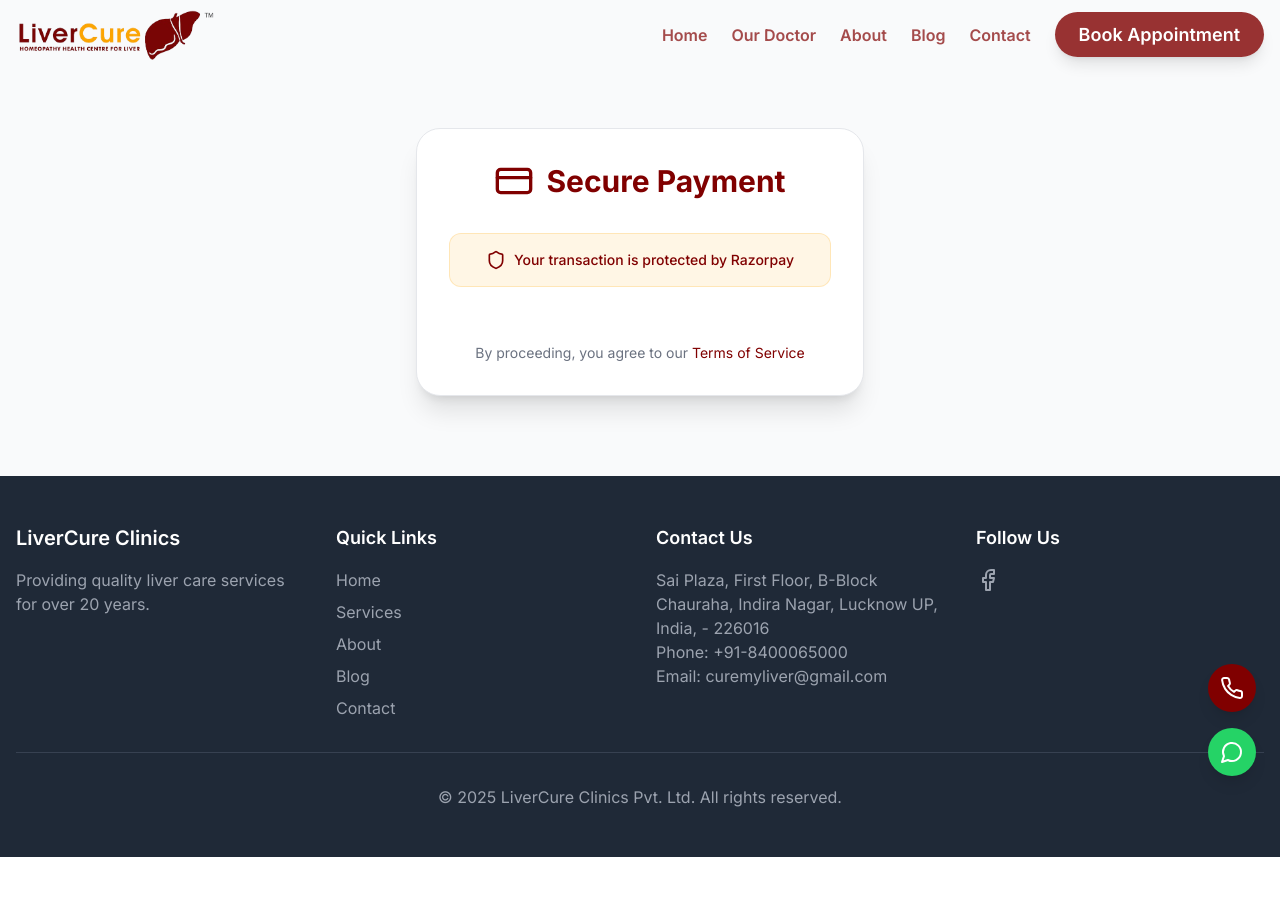
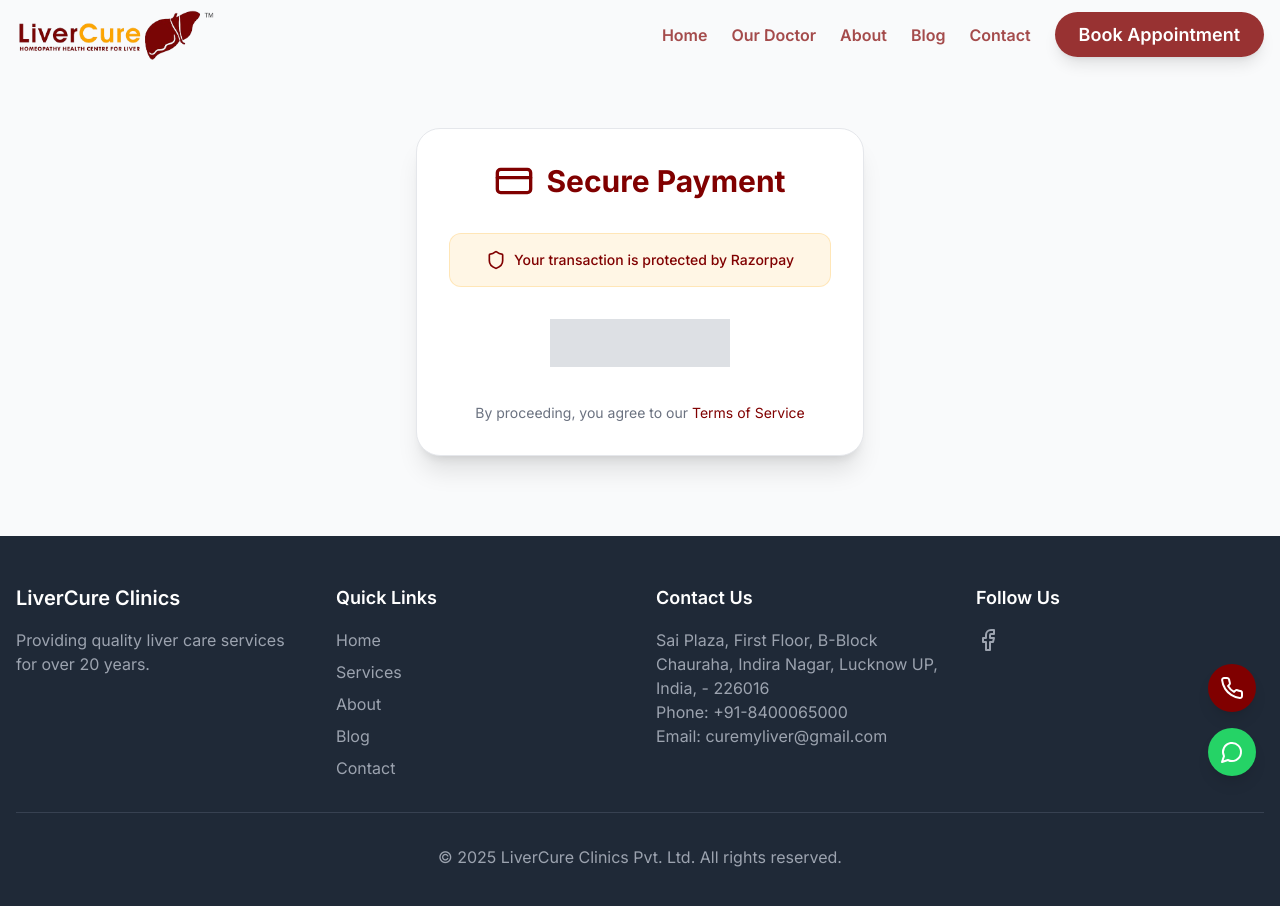
Before and after one commit to aryan456as/lcwebstatic, a Next.js app: page /payment in a window 1280 px wide. Shown: the top 906 px of the page. Before the commit the page ends 857 px from the top, so only its background shows below. Built offline with nearby package versions, Linux system fonts and the light colour scheme.

Commit message:
ui improvements

```diff
--- a/app/book-appointment/page.tsx
+++ b/app/book-appointment/page.tsx
@@ -351,21 +351,37 @@ export default function BookAppointment() {
       <svg className="w-8 h-8 text-green-500" fill="none" stroke="currentColor" viewBox="0 0 24 24" xmlns="http://www.w3.org/2000/svg">
         <path strokeLinecap="round" strokeLinejoin="round" strokeWidth={2} d="M5 13l4 4L19 7" />
       </svg>
-    </motion.div>
-    <h3 className="text-xl font-semibold text-green-800 mb-2">Appointment Request Submitted Successfully!</h3>
-    <p className="text-green-600 mb-6">Your appointment request has been submitted. Please proceed to payment to confirm.</p>
+      <motion.div>
+  <h3 className="text-xl font-semibold text-green-800 mb-2">
+    Appointment Request Submitted Successfully!
+  </h3>
+  <p className="text-green-600 mb-6">
+    Your appointment request has been submitted. Please proceed to payment to confirm.
+  </p>
   <div className="flex justify-center">
     <Link
       href="/payment"
-              className="inline-flex items-center justify-center bg-[#800000] text-white px-8 py-3 rounded-full text-lg font-semibold hover:bg-[#FFA500] transition-all duration-300 transform hover:scale-105 focus:outline-none focus:ring-2 focus:ring-[#800000] focus:ring-opacity-50"
+      className="inline-flex items-center justify-center bg-[#800000] text-white px-6 py-2 md:px-8 md:py-3 rounded-full text-sm md:text-lg font-semibold hover:bg-[#FFA500] transition-all duration-300 transform hover:scale-105 focus:outline-none focus:ring-2 focus:ring-[#800000] focus:ring-opacity-50"
     >
       <span>Proceed to Payment</span>
-      <svg className="w-5 h-5 ml-2" fill="none" stroke="currentColor" viewBox="0 0 24 24" xmlns="http://www.w3.org/2000/svg">
-        <path strokeLinecap="round" strokeLinejoin="round" strokeWidth={2} d="M14 5l7 7m0 0l-7 7m7-7H3" />
+      <svg
+        className="w-4 h-4 md:w-5 md:h-5 ml-2"
+        fill="none"
+        stroke="currentColor"
+        viewBox="0 0 24 24"
+        xmlns="http://www.w3.org/2000/svg"
+      >
+        <path
+          strokeLinecap="round"
+          strokeLinejoin="round"
+          strokeWidth={2}
+          d="M14 5l7 7m0 0l-7 7m7-7H3"
+        />
       </svg>
     </Link>
   </div>
 </motion.div>
+
 )}
 
                 </AnimatePresence>
--- a/app/payment/page.tsx
+++ b/app/payment/page.tsx
@@ -1,34 +1,60 @@
 "use client"
 
-import { useEffect } from 'react';
-import Header from '../../components/Header'; // Adjust the import path as needed
-import Footer from '../../components/Footer'; // Adjust the import path as needed
+import { useEffect, useState } from 'react';
+import Header from '../../components/Header';
+import Footer from '../../components/Footer';
 import { motion } from 'framer-motion';
 import { CreditCard, Shield } from 'lucide-react';
+import PaymentButtonSkeleton from '../../components/PaymentButtonSkeleton';
 
 const PaymentPage = () => {
+  const [isLoading, setIsLoading] = useState(true);
+
   useEffect(() => {
     const styleElement = document.createElement('style');
     document.head.appendChild(styleElement);
     const Form = document.getElementById('donateForm');
 
-    // Load Razorpay Payment Button Script
+    let scriptLoaded = false;
+    let timer: NodeJS.Timeout;
+
     const existingScript = Form.querySelector(
       "script[src='https://checkout.razorpay.com/v1/payment-button.js']"
     );
+
     if (!existingScript) {
       const Script = document.createElement('script');
       Script.setAttribute('src', 'https://checkout.razorpay.com/v1/payment-button.js');
-    Script.setAttribute('data-payment_button_id', 'pl_Pka1duLyl1ufbr'); // Replace with actual ID
-
+      Script.setAttribute('data-payment_button_id', 'pl_Pka1duLyl1ufbr');
+      Script.onload = () => {
+        scriptLoaded = true;
+      };
 
       if (Form) {
         Form.appendChild(Script);
       }
+    } else {
+      scriptLoaded = true;
     }
-    // Cleanup function
+
+    // Set a timer for 3 seconds
+    timer = setTimeout(() => {
+      if (scriptLoaded) {
+        setIsLoading(false);
+      } else {
+        // If script hasn't loaded yet, wait for it
+        const checkScriptLoaded = setInterval(() => {
+          if (scriptLoaded) {
+            clearInterval(checkScriptLoaded);
+            setIsLoading(false);
+          }
+        }, 100);
+      }
+    }, 450);
+
     return () => {
       document.head.removeChild(styleElement);
+      clearTimeout(timer);
     };
   }, []);
 
@@ -54,10 +80,14 @@ const PaymentPage = () => {
               </p>
             </div>
           </div>
+          <div className="min-h-[60px]">
           <form
             id="donateForm"
             className="w-full flex justify-center items-center"
-          ></form>
+          >
+            {isLoading && <PaymentButtonSkeleton />}
+          </form>
+          </div>
           <p className="mt-6 text-center text-sm text-gray-500">
             By proceeding, you agree to our <a href="#" className="text-[#800000] hover:underline">Terms of Service</a>
           </p>
--- /dev/null
+++ b/components/PaymentButtonSkeleton.tsx
@@ -0,0 +1,9 @@
+const PaymentButtonSkeleton = () => {
+    return (
+      <div className="animate-pulse space-y-3 w-full max-w-[180px] max-h-[40px] mx-auto">
+        <div className="h-12 bg-gray-300 rounded-md w-full"></div>
+      </div>
+    )
+  }
+
+  export default PaymentButtonSkeleton
```
Lines whose indentation alone changed are shown as unchanged.
